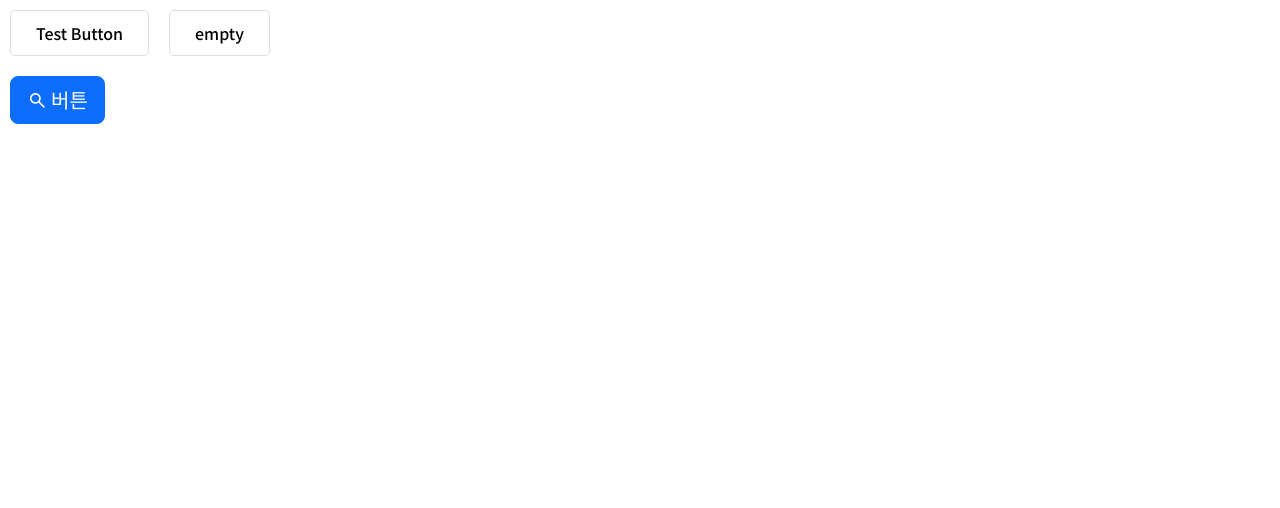
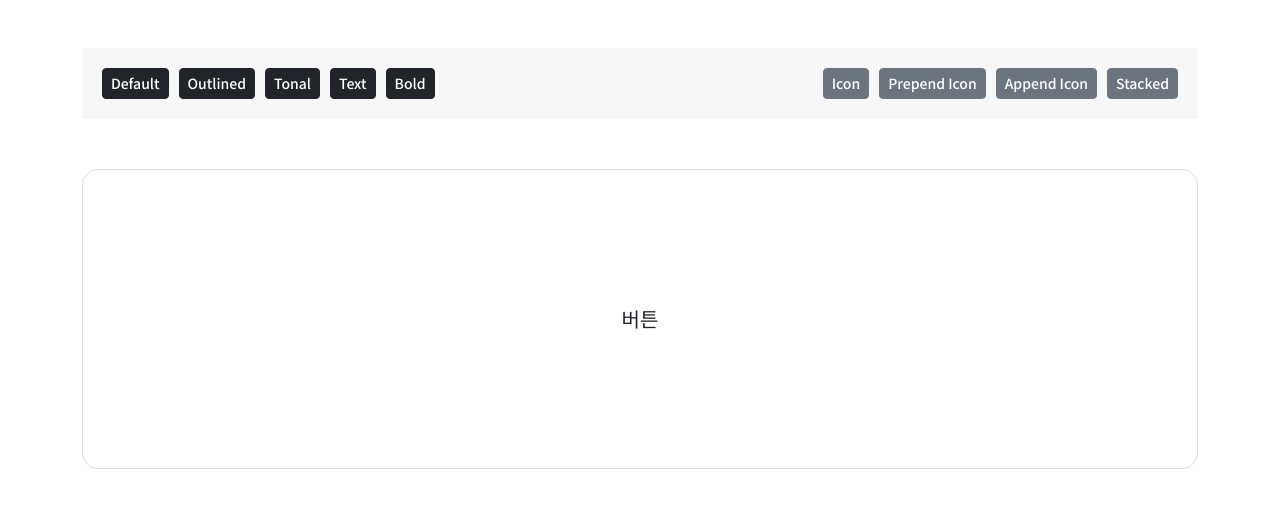
Before and after one commit to graybebop/vue-component, a Vue app: page /button in a window 1280 px wide. Shown: the top 508 px of the page. Built offline with nearby package versions, Linux system fonts and the light colour scheme.

Commit message:
2023.11.29 Button 샘플작업

```diff
--- a/src/views/ButtonSample.vue
+++ b/src/views/ButtonSample.vue
@@ -1,23 +1,100 @@
 <template>
-	<div>
-		<mr-button type="submit" :label="'Test Button'" :onClick="handleClick"></mr-button>
-		<mr-button type="button" :onClick="handleClick"></mr-button>
-		<mr-button label="버튼" buttonClass="btn btn-primary btn-lg">
+  <div class="container">
+    <div class="row">
+      <div class="col-12 py-5">
+        <div class="button-wrap setup-button">
+          <div class="lt">
+            <button type="button" class="btn btn-dark btn-sm" @click="setButtonClass('')">default</button>
+            <button type="button" class="btn btn-dark btn-sm" @click="setButtonClass('btn-outline-dark')">outlined</button>
+            <button type="button" class="btn btn-dark btn-sm" @click="setButtonClass('btn-light')">tonal</button>
+            <button type="button" class="btn btn-dark btn-sm" @click="setButtonClass('btn-secondary')">text</button>
+            <button type="button" class="btn btn-dark btn-sm" @click="setButtonClass('fw-bold')">bold</button>
+          </div>
+          <div class="rt">
+            <button type="button" class="btn btn-secondary btn-sm">icon</button>
+            <button type="button" class="btn btn-secondary btn-sm" @click="prependIcon = 'search'">prepend icon</button>
+            <button type="button" class="btn btn-secondary btn-sm" @click="appendIcon = 'search'">append icon</button>
+            <button type="button" class="btn btn-secondary btn-sm">stacked</button>
+          </div>
+        </div>
+        <div class="button-stage">
+          <mr-button type="submit" label="버튼" :onClick="handleClick" :buttonClass="`btn ${buttonClass}`">
             <template #prepend>
-				<span class="material-symbols-outlined"> search </span>
+              <span class="material-symbols-outlined">{{ prependIcon }}</span>
             </template>
             Click me!
-			<!-- <template #append>
-				<span class="material-symbols-outlined"> search </span>
-			</template> -->
+            <template #append>
+              <span class="material-symbols-outlined">{{ appendIcon }}</span>
+            </template>
           </mr-button>
+        </div>
+      </div>
+    </div>
   </div>
 </template>
 
 <script setup>
 import MrButton from "@/components/MrButton.vue";
+import { ref } from "vue";
+
+const buttonClass = ref(null);
+const prependIcon = ref(null);
+const appendIcon = ref(null);
 
 const handleClick = () => {
   console.log("버튼을 클릭했습니다!");
 };
+
+const setButtonClass = (className) => {
+  buttonClass.value = className;
+};
+
+// const setIcons = (txt) => {
+//   prependIcon.value = txt;
+// };
 </script>
+
+<style lang="scss">
+.setup-button {
+  display: flex;
+  flex-direction: row;
+  align-items: center;
+  justify-content: space-between;
+  background-color: #f7f7f7;
+  padding: 20px 20px;
+
+  .lt {
+    display: flex;
+    flex-direction: row;
+    align-items: center;
+    gap: 10px;
+  }
+
+  .rt {
+    display: flex;
+    flex-direction: row;
+    align-items: center;
+    gap: 10px;
+  }
+  .btn {
+    margin: 0;
+    text-transform: capitalize;
+  }
+}
+
+.button-stage {
+  margin-top: 50px;
+  height: 300px;
+  border: 1px solid #ddd;
+  border-radius: 16px;
+  display: flex;
+  flex-direction: row;
+  align-items: center;
+  justify-content: center;
+  .btn-label-txt {
+    .fw-bold {
+      font-weight: 700 !important;
+    }
+  }
+}
+</style>
```
Lines whose indentation alone changed are shown as unchanged.
